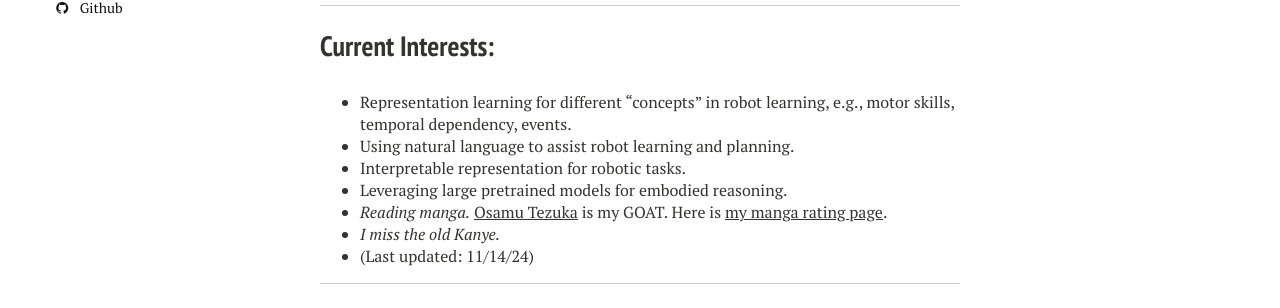
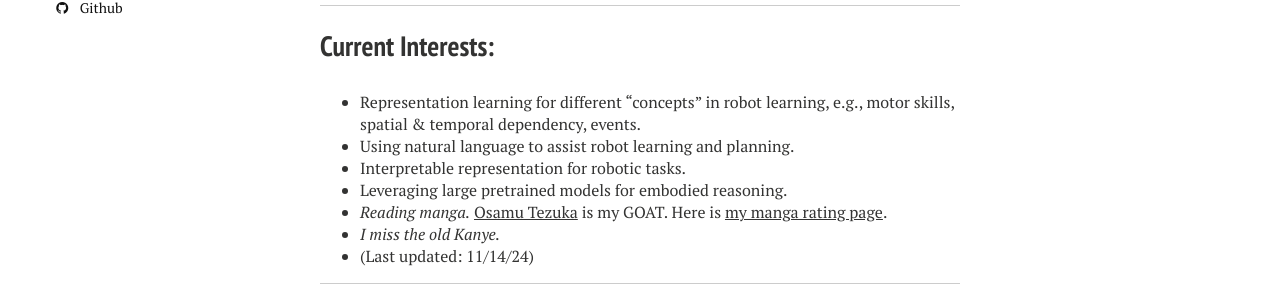
Before and after one commit to YzyLmc/YzyLmc.github.io, a Jekyll site: the page built from docs/index.md, in a window 1280 px wide. Shown: the part 521-829 px from the top of the page. Built offline with Jekyll 4.4.1, drawn with Linux system fonts in a browser that asks for light colours; nearby versions of some CDN libraries; some web fonts are replaced.

Commit message:
minor update

```diff
--- a/docs/index.md
+++ b/docs/index.md
@@ -15,7 +15,7 @@ Currently, I'm leading a happy life with my girlfriend and my cat in Providence
 ---
 ## Current Interests:
 
-- Representation learning for different "concepts" in robot learning, e.g., motor skills, temporal dependency, events.
+- Representation learning for different "concepts" in robot learning, e.g., motor skills, spatial & temporal dependency, events.
 - Using natural language to assist robot learning and planning.
 - Interpretable representation for robotic tasks.
 - Leveraging large pretrained models for embodied reasoning.
```
